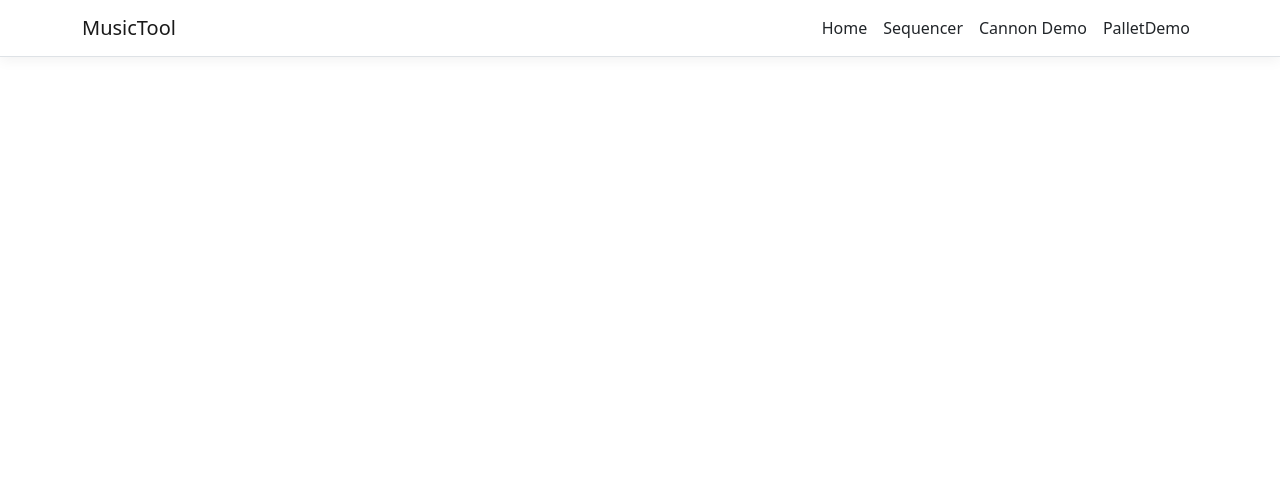
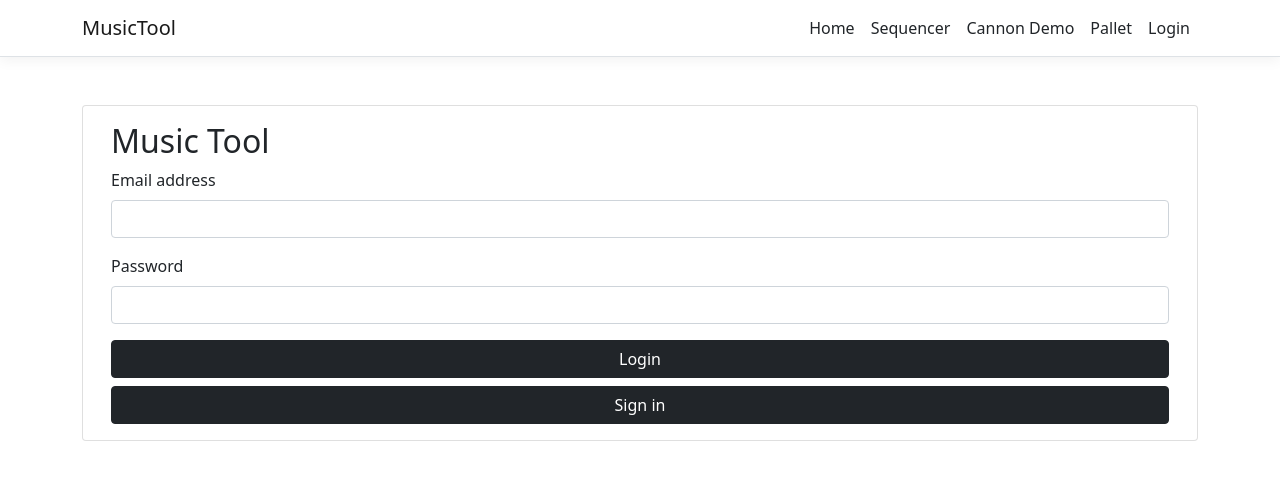
Before and after one commit to MrIsaar/Novel-Music-App, a React (Create React App) app in the folder MusicTool/MusicTool/ClientApp/: page /Login in a window 1280 px wide. Shown: the top 480 px of the page. Built offline with nearby package versions, Linux system fonts and the light colour scheme.

Commit message:
Add login demo

```diff
--- a/MusicTool/MusicTool/ClientApp/src/App.js
+++ b/MusicTool/MusicTool/ClientApp/src/App.js
@@ -11,6 +11,7 @@ import { Selection } from './components/Selection'
 import { SequencerDemo } from './components/SequencerDemo';
 import { PalletDemo } from './components/PalletDemo';
 import Overlay from 'react-bootstrap/Overlay';
+import { Login } from './components/Login';
 
 import './custom.css'
 
@@ -27,6 +28,7 @@ export default class App extends Component {
               <Route path='/cannon' component={Cannon} />
               <Route path='/scene' component={Scene} />
               <Route path='/PalletDemo' component={PalletDemo} />
+              <Route path='/Login' component={Login} />
       </Layout>
     );
   }
--- /dev/null
+++ b/MusicTool/MusicTool/ClientApp/src/components/Login.js
@@ -0,0 +1,162 @@
+import React, { Component } from 'react';
+
+export class Login extends Component {
+    constructor(props) {
+        super(props)
+        this.state = {
+            email: '',
+            password: '',
+            error: '',
+            isLoading: false,
+            isLogin: false,
+            isSignin: false,
+
+        };
+    }
+
+    setEmail = (email) => {
+        this.setState({ email })
+    };
+    setPassword = (password) => {
+        this.setState({ password });
+    };
+    setError = (error) => {
+        this.setState({ error })
+    };
+    setIsLoading = (isLoading) => {
+        this.setState({ isLoading })
+    };
+    setIsLogin = (isLogin) => {
+        //this.setState({ isLogin: isLogin })
+        this.setState({ isLogin })
+    };
+    setIsSignin = (isSignin) => {
+        this.setState({ isSignin })
+    };
+    componentDidMount() {
+        // call api
+        this.setState({ aa: 12 })
+    }
+
+
+
+    // Accept login
+    login = ({ email, password }) => {
+        const { isSignin } = this.state;
+        return new Promise((resolve, reject) => {
+            setTimeout(() => {
+                // If new users sign in, add them to database, then login them
+                if (isSignin) {
+                    // TODO: Add new user to database
+                }
+
+                // TODO: Accept user based on database
+                // HINT: Object.is() works better than == in ReactJS
+                let isInDB = false
+                if (Object.is(email, 'correctEmail@gmail.com') && Object.is(password, 'correctPassword')) {
+                    isInDB = true
+                }
+
+                // login user
+                if (isInDB) {
+                    resolve()
+                }
+                else {
+                    reject()
+                }
+            }, 1000) // rescrict 1 second running time
+        })
+    }
+
+    handleLogin = async (e) => {
+        e.preventDefault();
+        const { email, password } = this.state;
+        this.setIsLoading(true)
+        try {
+            await this.login({ email, password })
+
+            this.setEmail(email)
+            this.setPassword(password)
+            this.setError('')
+            this.setIsLoading(false)
+            this.setIsLogin(true)
+
+            console.log('Login successful')
+
+            // TODO: Switch to Music Tool API window here
+        } catch (error) {
+            this.setEmail('')
+            this.setPassword('')
+            this.setError('Incorrect username or password.')
+            this.setIsLoading(false)
+
+            console.log('Cannot login')
+        }
+    }
+
+    render() {
+        const { isLogin, email, password, isLoading, error } = this.state;
+        return (
+            // use bootstrap card and form styles
+            <div className="card container mt-5" >
+
+                <div>{/*Logout and return back to Login page OR Sinin/Login to API */}</div>
+                {
+                    isLogin ?
+                        <><h1> Welcome, {email} </h1>
+                            <button onClick={() => this.setIsLogin(false)} className='btn btn-dark'> Logout </button>
+                        </>
+                        :
+                        <div className="card-body">
+                            <h2 className="card-title">Music Tool</h2>
+
+                            <div>{/* Report Error Message */}</div>
+                            {error && <h3 className='text-danger'> {error} </h3>}
+
+                            <form onSubmit={this.handleLogin}>
+                                <div className="mb-3">
+                                    <label htmlFor="exampleInputEmail1" className="form-label">Email address</label>
+                                    <input
+                                        type="email"
+                                        className="form-control"
+                                        id="exampleInputEmail1"
+                                        aria-describedby="emailHelp"
+                                        value={email}
+                                        onChange={e => this.setEmail(e.currentTarget.value)}
+                                    />
+                                </div>
+
+                                <div className="mb-3">
+                                    <label htmlFor="exampleInputPassword1" className="form-label">Password</label>
+                                    <input
+                                        type="password"
+                                        className="form-control"
+                                        id="exampleInputPassword1"
+                                        value={password}
+                                        onChange={e => this.setPassword(e.currentTarget.value)}
+                                    />
+                                </div>
+
+                                <div className="d-grid gap-2">
+                                    <button
+                                        disabled={isLoading ? true : false}
+                                        type="Login"
+                                        className="btn btn-block btn-dark">
+                                        {isLoading ? 'Submitting' : 'Login'}
+                                    </button>
+
+                                    <button
+                                        onClick={() => this.setIsSignin(true)}
+                                        disabled={isLoading ? true : false}
+                                        type="Sign in"
+                                        className="btn btn-block btn-dark">
+                                        {isLoading ? 'Submitting' : 'Sign in'}
+                                    </button>
+                                </div>
+                            </form>
+                        </div>
+                }
+            </div>
+        );
+    }
+}
--- a/MusicTool/MusicTool/ClientApp/src/components/NavMenu.js
+++ b/MusicTool/MusicTool/ClientApp/src/components/NavMenu.js
@@ -40,7 +40,10 @@ export class NavMenu extends Component {
                                     <NavLink tag={Link} className="text-dark" to="/scene">Cannon Demo</NavLink>
                                 </NavItem>
                                 <NavItem>
-                                    <NavLink tag={Link} className="text-dark" to="/PalletDemo">PalletDemo</NavLink>
+                                    <NavLink tag={Link} className="text-dark" to="/PalletDemo">Pallet</NavLink>
+                                </NavItem>
+                                <NavItem>
+                                    <NavLink tag={Link} className="text-dark" to="/Login">Login</NavLink>
                                 </NavItem>
                             </ul>
                         </Collapse>
```
